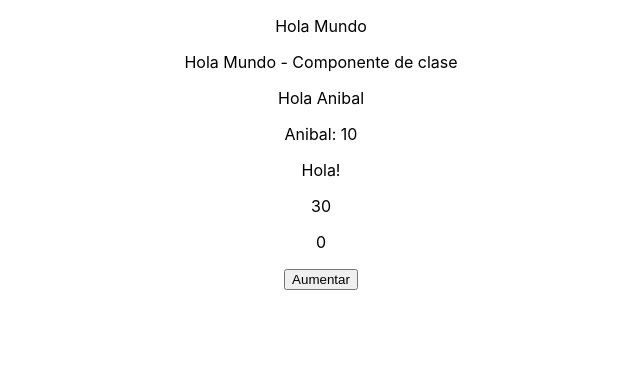
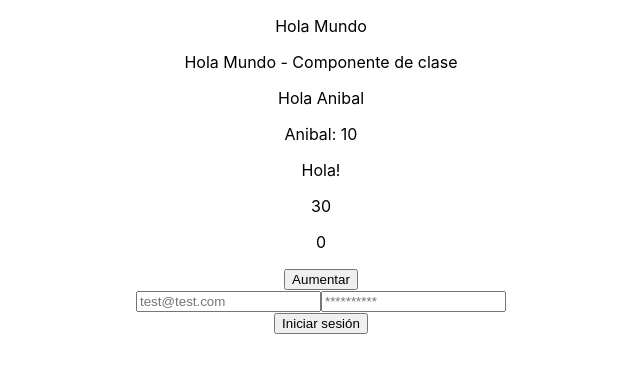
Before and after one commit to anibalortegap/react-foundations, a React (Create React App) app: page / in a window 1280 px wide. Shown: the top 372 px of the page, without its empty margins (319-959 px from the left). Built offline with nearby package versions, Linux system fonts and the light colour scheme.

Commit message:
working form and method onChange in react

```diff
--- a/src/App.js
+++ b/src/App.js
@@ -2,6 +2,7 @@ import React, { Component } from 'react';
 import './App.css';
 import Exercise2 from './exercise-two';
 import Contador from './exercise-three';
+import Formulario from './exercise-four';
 
 //Create functional component
 function MiComponente() {
@@ -41,6 +42,7 @@ function App() {
         <p>{10 + 20}</p>
       </Exercise2>
       <Contador></Contador>
+      <Formulario></Formulario>
     </div>
   );
 }
--- /dev/null
+++ b/src/exercise-four.js
@@ -0,0 +1,67 @@
+import React, { Component } from 'react';
+
+class Formulario extends Component {
+  constructor(props) {
+    super(props);
+    this.state = {
+      email: '',
+      password: '',
+    };
+  }
+
+  syncEmailChanges(email) {
+    this.setState({
+      email: email,
+    });
+  }
+
+  syncPasswordChanges(password) {
+    this.setState({
+      password: password,
+    });
+  }
+
+  //refactoring less verbose code
+
+  syncChanges(value, property) {
+    let state = {};
+    state[property] = value;
+    this.setState(state);
+  }
+
+  submitForm = () => {
+    console.log(this.state);
+  };
+
+  render() {
+    return (
+      <form>
+        <input
+          onChange={(ev) => {
+            this.syncChanges(ev.target.value, 'email');
+          }}
+          type="email"
+          value={this.state.email}
+          placeholder="test@test.com"
+        />
+        <input
+          onChange={(ev) => {
+            this.syncChanges(ev.target.value, 'password');
+          }}
+          type="password"
+          value={this.state.password}
+          placeholder="**********"
+        />
+        <div>
+          <input
+            onClick={this.submitForm}
+            type="submit"
+            value="Iniciar sesión"
+          />
+        </div>
+      </form>
+    );
+  }
+}
+
+export default Formulario;
```
